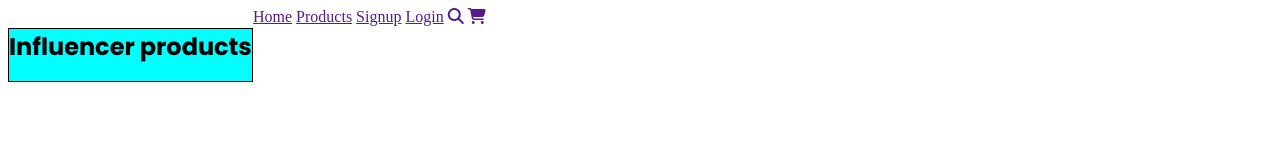
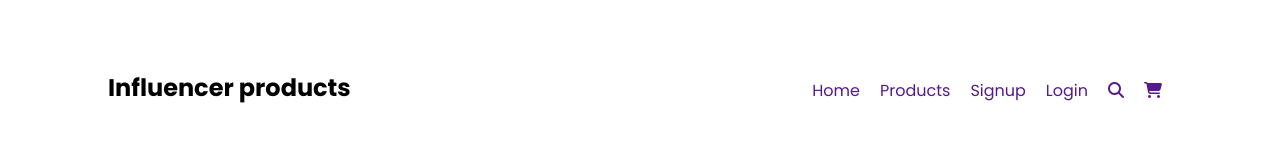
Before and after one commit to EzioXiyad/practice-2, a plain HTML site: page index.html in a window 1280 px wide. Drawn offline with Linux system fonts and the light colour scheme.

Commit message:
navbar added

```diff
--- a/index.html
+++ b/index.html
@@ -12,13 +12,14 @@
 <header>
     <nav>
         <h2 class="mainlogo">Influencer products</h2>
-        <div class="nav-menu"><a href="">Home</a>
+        <span>
+            <a href="">Home</a>
             <a href="">Products</a>
             <a href="">Signup</a>
             <a href="">Login</a>
             <a href=""><i class="fa-solid fa-magnifying-glass"></i></a>
             <a href=""><i class="fa-solid fa-cart-shopping"></i></a>
-        </div>
+        </span>
 
     </nav>
 
--- a/style.css
+++ b/style.css
@@ -1,14 +1,28 @@
 @import url('https://fonts.googleapis.com/css2?family=Poppins:wght@400;500;600;700&display=swap');
 
 nav {
+    height: 80px;
+    width: 100%;
     display: flex;
+    margin-top: 50px;
+    justify-content: space-between;
+
+}
+
+nav span {
+    display: flex;
+    align-items: center;
+    margin-right: 100px;
+}
+
+nav span a {
+    font-family: 'Poppins';
+    text-decoration: none;
+    padding: 10px;
 }
 
 .mainlogo {
+    font-family: 'Poppins';
+    margin-left: 100px;
 
-    font-family: 'Poppins';
-    border: 1px solid;
-    Width: 243px;
-    height: 52.2px;
-    background-color: aqua;
 }
```
